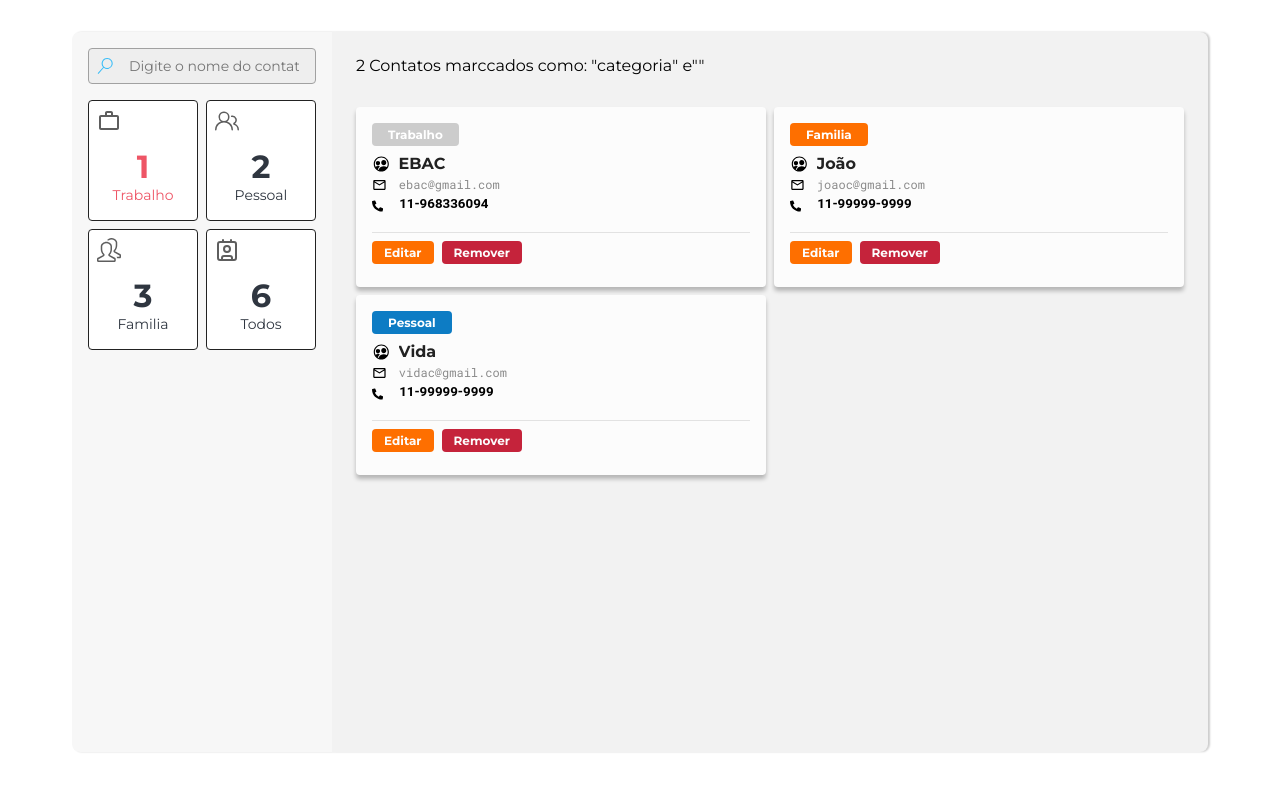
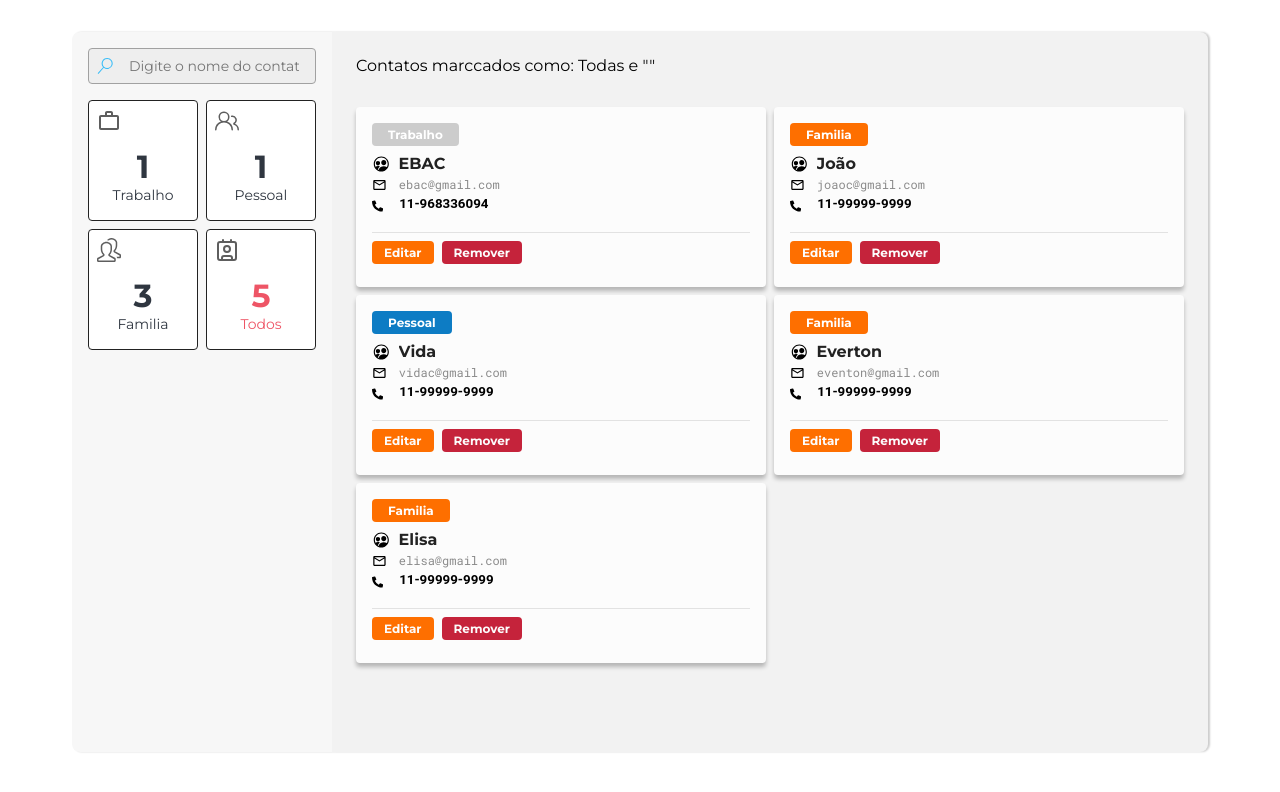
Before and after one commit to emmanuelmarcosdeoliveira/contac-list, a React (Vite) app: page / in a window 1280 px wide. Shown: the top 792 px of the page. Built offline with nearby package versions, Linux system fonts and the light colour scheme; the HTML template or start-up script is replaced by a standard one.

Commit message:
created the contact filter by tag and name

```diff
--- a/src/components/CardContact/index.tsx
+++ b/src/components/CardContact/index.tsx
@@ -8,7 +8,7 @@ import ContatosClass from '../../models/Contatos'
 import { FaPhoneAlt } from 'react-icons/fa'
 import { MdOutlineMail } from 'react-icons/md'
 import { IoPeopleCircleOutline } from 'react-icons/io5'
-import ContatosClass from '../../models/Contatos'
+
 
 type Props = ContatosClass
 
--- a/src/components/FilterCard/index.tsx
+++ b/src/components/FilterCard/index.tsx
@@ -1,14 +1,46 @@
+import { alterarFiltro } from '../../store/reducers/filter'
 import * as S from './styles'
+import * as enums from '../../utils/enums/contatos'
+import { useDispatch, useSelector } from 'react-redux'
+import { RootReducer } from '../../store'
 
 export type CardProps = {
-  ativo?: 'ativado' | 'naoativado'
-  contador: number
   legenda: string
+  criterio: 'Trabalho' | 'Pessoal' | 'Familia' | 'Todas'
+  valor?: enums.Grupos
 }
 
-const FilterCard = ({ ativo, contador, legenda }: CardProps) => {
+const FilterCard = ({ legenda, criterio, valor }: CardProps) => {
+  const dispatch = useDispatch()
+  const { filtro, contatos } = useSelector((state: RootReducer) => state)
+  const verificaEstaAtivo = () => {
+    const mesmoCriterio = filtro.criterio === criterio
+    const mesmoValor = filtro.valor === valor
+    return mesmoCriterio && mesmoValor
+  }
+  const contarContatos = () => {
+    if (criterio === 'Todas') return contatos.itens.length
+    if (valor === enums.Grupos.FAMILY) {
+      return contatos.itens.filter((item) => item.tag === 'Familia').length
+    } else if (valor === enums.Grupos.GUYS) {
+      return contatos.itens.filter((item) => item.tag === 'Pessoal').length
+    } else if (valor === enums.Grupos.WORK) {
+      return contatos.itens.filter((item) => item.tag === 'Pessoal').length
+    }
+  }
+
+  const filtrar = () => {
+    dispatch(
+      alterarFiltro({
+        criterio,
+        valor
+      })
+    )
+  }
+  const contador = contarContatos()
+  const ativo = verificaEstaAtivo()
   return (
-    <S.Card ativo={ativo}>
+    <S.Card ativo={ativo} onClick={filtrar}>
       <S.Contador>{contador}</S.Contador>
       <S.Label>{legenda}</S.Label>
     </S.Card>
--- a/src/components/FilterCard/styles.ts
+++ b/src/components/FilterCard/styles.ts
@@ -1,15 +1,15 @@
 import styled from 'styled-components'
-import { CardProps } from '.'
 import variaveis from '../../styles/variaveis'
 
-type PropssemLegandaEContador = Omit<CardProps, 'contador' | 'legenda'>
+type Props = { ativo: boolean }
 
-export const Card = styled.div<PropssemLegandaEContador>`
+export const Card = styled.div<Props>`
   padding: 0.5rem;
   color: ${(props) => (props.ativo ? variaveis.cor9 : variaveis.cor6)};
   border-radius: 0.25rem;
   text-align: right;
   font-size: 1.5rem;
+  cursor: pointer;
 `
 
 export const Contador = styled.span`
--- a/src/containers/ContacList/index.tsx
+++ b/src/containers/ContacList/index.tsx
@@ -3,17 +3,41 @@ import { useSelector } from 'react-redux'
 import CardContact from '../../components/CardContact'
 import * as S from './styles'
 import { RootReducer } from '../../store'
-
+import * as enums from '../../utils/enums/contatos'
 
 const ContactList = () => {
-  const {itens}  =  useSelector((state: RootReducer) => state.contatos )
-  const {termo} = useSelector((state: RootReducer) => state.filtro )
-  const filtraContatos  = () => {
-  return itens.filter(contato => contato.titulo.toLowerCase().search(termo.toLowerCase()) >= 0 )
+  const { itens } = useSelector((state: RootReducer) => state.contatos)
+  const { termo, criterio } = useSelector((state: RootReducer) => state.filtro)
+  const filtraContatos = () => {
+    let contatoFiltrados = itens
+    if (termo !== undefined) {
+      contatoFiltrados = contatoFiltrados.filter(
+        (contato) =>
+          contato.titulo.toLowerCase().search(termo.toLowerCase()) >= 0
+      )
+      if (criterio === 'Trabalho') {
+        contatoFiltrados = contatoFiltrados.filter(
+          (contato) => contato.tag === enums.Grupos.WORK
+        )
+      } else if (criterio === 'Pessoal') {
+        contatoFiltrados = contatoFiltrados.filter(
+          (contato) => contato.tag === enums.Grupos.GUYS
+        )
+      } else if (criterio === 'Familia') {
+        contatoFiltrados = contatoFiltrados.filter(
+          (contato) => contato.tag === enums.Grupos.FAMILY
+        )
+      }
+      return contatoFiltrados
+    } else {
+      return itens
+    }
   }
   return (
     <S.Main>
-      <p>2 Contatos marccados como:  "categoria" e"{termo}"</p>
+      <p>
+        Contatos marccados como: {criterio} e "{termo}"
+      </p>
       <S.Grid>
         {filtraContatos().map((c) => (
           <li key={c.titulo}>
@@ -24,8 +48,8 @@ const ContactList = () => {
               telefone={c.telefone}
               id={c.id}
             />
-
-        </li>))}
+          </li>
+        ))}
 
       </S.Grid>
     </S.Main>
--- a/src/containers/Sidebar/index.tsx
+++ b/src/containers/Sidebar/index.tsx
@@ -8,41 +8,58 @@ import * as S from './styles'
 import { useDispatch, useSelector } from 'react-redux'
 import { alteraTermo } from '../../store/reducers/filter'
 import { RootReducer } from '../../store'
-
+import * as enums from '../../utils/enums/contatos'
 
 const Sidebar = () => {
   const dispatch = useDispatch()
-  const {termo } = useSelector((state: RootReducer) => state.filtro)
+  const { termo } = useSelector((state: RootReducer) => state.filtro)
 
-  return (
+ return (
     <S.Asside>
       <S.Search>
         <S.Lupa>
           <VscSearch />
         </S.Lupa>
-        <input type="text" placeholder="Digite o nome do contato" value={termo} onChange={evento => dispatch(alteraTermo(evento.target.value))} />
+        <input
+          type="text"
+          placeholder="Digite o nome do contato"
+          value={termo}
+          onChange={(evento) => dispatch(alteraTermo(evento.target.value))}
+        />
+
       </S.Search>
 
       <S.Filtros>
         <S.MyCard>
           <MdOutlineWorkOutline />
-          <FilterCard legenda="Trabalho" contador={1} ativo="ativado" />
+          <FilterCard
+            valor={enums.Grupos.WORK}
+            criterio="Trabalho"
+            legenda="Trabalho"
+          />
         </S.MyCard>
         <S.MyCard>
           <GoPeople />
-          <FilterCard legenda="Pessoal" contador={2} />
+          <FilterCard
+            valor={enums.Grupos.GUYS}
+            criterio="Pessoal"
+            legenda="Pessoal"
+          />
         </S.MyCard>
         <S.MyCard>
           <SlPeople />
-          <FilterCard legenda="Familia" contador={3} />
+          <FilterCard
+            valor={enums.Grupos.FAMILY}
+            criterio="Familia"
+            legenda="Familia"
+          />
         </S.MyCard>
         <S.MyCard>
           <LuContact />
-          <FilterCard legenda="Todos" contador={6} />
+          <FilterCard criterio="Todas" legenda="Todos" />
         </S.MyCard>
       </S.Filtros>
     </S.Asside>
   )
 }
-
 export default Sidebar
--- a/src/store/reducers/contacts.ts
+++ b/src/store/reducers/contacts.ts
@@ -1,14 +1,13 @@
-import { createSlice, PayloadAction } from "@reduxjs/toolkit";
-import Contatos from "../../models/Contatos";
-import * as enums from "../../utils/enums/contatos"
+import { createSlice, PayloadAction } from '@reduxjs/toolkit'
+import Contatos from '../../models/Contatos'
+import * as enums from '../../utils/enums/contatos'
 
 type ContatosState = {
   itens: Contatos[]
 }
 
-
 const initialState: ContatosState = {
-itens : [
+  itens: [
     {
       tag: enums.Grupos.WORK,
       titulo: 'EBAC',
@@ -29,20 +28,38 @@ itens : [
       telefone: '11-99999-9999',
       email: 'vidac@gmail.com',
       id: 3
+    },
+    {
+      tag: enums.Grupos.FAMILY,
+      titulo: 'Everton',
+      telefone: '11-99999-9999',
+      email: 'eventon@gmail.com',
+      id: 4
+    },
+    {
+      tag: enums.Grupos.FAMILY,
+      titulo: 'Elisa',
+      telefone: '11-99999-9999',
+      email: 'elisa@gmail.com',
+      id: 5
     }
   ]
 }
 
-const contactsSlice  = createSlice({
+const contactsSlice = createSlice({
   name: 'contacts',
   initialState,
   reducers: {
     remover: (state, action: PayloadAction<number>) => {
-      state.itens = state.itens.filter(contato => contato.id !== action.payload)
+      state.itens = state.itens.filter(
+        (contato) => contato.id !== action.payload
+      )
     },
     editar: (state, action: PayloadAction<Contatos>) => {
-     const  indexContato =  state.itens.findIndex(contato => contato.id === action.payload.id)
-     if(indexContato >= 0 ) {
+      const indexContato = state.itens.findIndex(
+        (contato) => contato.id === action.payload.id
+      )
+      if (indexContato >= 0) {
         state.itens[indexContato] = action.payload
       }
     }
@@ -50,5 +67,5 @@ const contactsSlice  = createSlice({
 })
 
 
-export  const {remover, editar}  =   contactsSlice.actions
+export const { remover, editar } = contactsSlice.actions
 export default contactsSlice.reducer
--- a/src/store/reducers/filter.ts
+++ b/src/store/reducers/filter.ts
@@ -1,27 +1,30 @@
-import { createSlice, PayloadAction } from "@reduxjs/toolkit"
-import * as enums from "../../utils/enums/contatos"
+import { createSlice, PayloadAction } from '@reduxjs/toolkit'
+import * as enums from '../../utils/enums/contatos'
 
 type FilterSate = {
-termo: string
-criterio: 'Trabalho' | 'Pessoal' | 'Familia' | 'Todas'
-valor?: enums.Grupos
+  termo?: string
+  criterio: 'Trabalho' | 'Pessoal' | 'Familia' | 'Todas'
+  valor?: enums.Grupos
 }
 
-const initialState: FilterSate  = {
+const initialState: FilterSate = {
   termo: '',
   criterio: 'Todas'
 }
 
-const filterSlice  =  createSlice({
+const filterSlice = createSlice({
   name: 'filter',
   initialState,
   reducers: {
     alteraTermo: (state, action: PayloadAction<string>) => {
       state.termo = action.payload
+    },
+    alterarFiltro: (state, action: PayloadAction<FilterSate>) => {
+      state.criterio = action.payload.criterio
+      state.valor = action.payload.valor
     }
   }
 })
 
-
-export const {alteraTermo}  = filterSlice.actions
+export const { alteraTermo, alterarFiltro } = filterSlice.actions
 export default filterSlice.reducer
```
Lines whose indentation alone changed are shown as unchanged.
